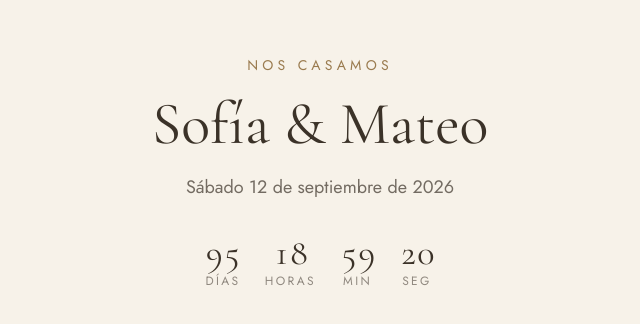
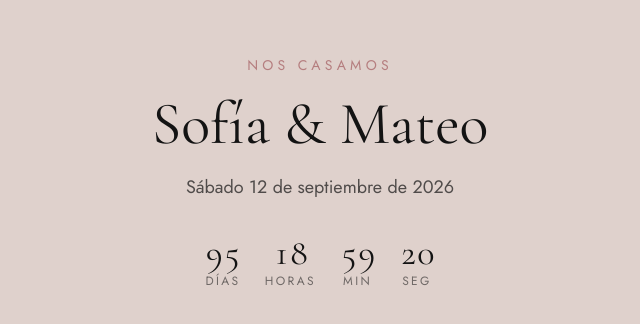
Before and after one commit to LUC45G/invite-camera-events, a Next.js app: page /nuestra-boda in a window 1280 px wide. Shown: the part 228-552 px from the top of the page, without its empty margins (320-960 px from the left). Built offline with nearby package versions, Linux system fonts and the light colour scheme.

Commit message:
fix(invitation): colores nuevos, imagen no cortada, audit accesibilidad

```diff
--- a/app/[slug]/page.tsx
+++ b/app/[slug]/page.tsx
@@ -21,13 +21,13 @@ export default async function Page({ params, searchParams }: Props) {
 
   return (
     <div className="snap-container">
-      {/* 1. Hero — full-screen, centrado */}
+      {/* 1. Hero */}
       <section className="flex min-h-dvh snap-start flex-col items-center justify-center px-6 text-center">
         <Reveal>
           <p className="font-sans text-xs tracking-[0.3em] text-bronze uppercase sm:text-sm">
             Nos casamos
           </p>
-          <h1 className="mt-4 font-serif text-4xl leading-[1.1] text-ink sm:text-6xl">
+          <h1 className="mt-4 font-serif text-4xl leading-[1.1] text-ink sm:text-6xl" style={{ textWrap: "balance" }}>
             {event.coupleNames}
           </h1>
           <p className="mt-4 font-sans text-base text-ink/70 sm:text-lg">
@@ -42,7 +42,7 @@ export default async function Page({ params, searchParams }: Props) {
       {/* 2. Nuestra historia — foto izquierda (65%), texto derecha (35%) */}
       <SplitSection image={event.story.image} alt="Nosotros">
         <Reveal>
-          <h2 className="font-serif text-xl text-ink sm:text-2xl">
+          <h2 className="font-serif text-xl text-ink sm:text-2xl" style={{ textWrap: "balance" }}>
             {event.story.heading}
           </h2>
           {event.story.paragraphs.map((p) => (
@@ -59,7 +59,7 @@ export default async function Page({ params, searchParams }: Props) {
       {/* 3. Ceremonia y festejo — texto izquierda, foto derecha (65%) */}
       <SplitSection image={event.heroImage} alt="Ceremonia" reverse>
         <Reveal>
-          <h2 className="font-serif text-xl text-ink sm:text-2xl">
+          <h2 className="font-serif text-xl text-ink sm:text-2xl" style={{ textWrap: "balance" }}>
             Ceremonia y festejo
           </h2>
           <p className="mt-3 text-sm leading-relaxed text-ink/75 sm:text-base">
@@ -78,18 +78,18 @@ export default async function Page({ params, searchParams }: Props) {
         </Reveal>
       </SplitSection>
 
-      {/* 4. FAQ — solo info */}
+      {/* 4. FAQ */}
       <section className="flex min-h-dvh snap-start flex-col items-center justify-center px-6">
         <Reveal>
           <div className="max-w-lg text-center">
-            <h2 className="font-serif text-xl text-ink sm:text-2xl">Preguntas</h2>
+            <h2 className="font-serif text-xl text-ink sm:text-2xl" style={{ textWrap: "balance" }}>Preguntas</h2>
             <div className="mt-6 flex flex-col gap-5 text-left">
               <div>
                 <h3 className="font-sans text-xs tracking-[0.2em] text-bronze uppercase">
                   Código de vestimenta
                 </h3>
                 <p className="mt-1 text-sm leading-relaxed text-ink/75 sm:text-base">
-                  Elegante. Evitar color blanco o beige para no competir con la novia.
+                  Elegante. Evitar color blanco o beige.
                 </p>
               </div>
               <div>
@@ -97,7 +97,7 @@ export default async function Page({ params, searchParams }: Props) {
                   Horario
                 </h3>
                 <p className="mt-1 text-sm leading-relaxed text-ink/75 sm:text-base">
-                  La ceremonia empieza a las {event.time}. Te pedimos llegar 10 minutos antes.
+                  La ceremonia empieza a las {event.time}. Llegar 10 minutos antes.
                 </p>
               </div>
               <div>
@@ -105,7 +105,7 @@ export default async function Page({ params, searchParams }: Props) {
                   Estacionamiento
                 </h3>
                 <p className="mt-1 text-sm leading-relaxed text-ink/75 sm:text-base">
-                  El salón cuenta con estacionamiento propio. También se puede estacionar en la vereda.
+                  El salón tiene estacionamiento propio.
                 </p>
               </div>
               <div>
@@ -113,7 +113,7 @@ export default async function Page({ params, searchParams }: Props) {
                   Niños
                 </h3>
                 <p className="mt-1 text-sm leading-relaxed text-ink/75 sm:text-base">
-                  Los invitamos a celebrar con todos, pero la fiesta es solo para adultos.
+                  La fiesta es solo para adultos.
                 </p>
               </div>
             </div>
@@ -121,7 +121,7 @@ export default async function Page({ params, searchParams }: Props) {
         </Reveal>
       </section>
 
-      {/* 5. RSVP — centrado */}
+      {/* 5. RSVP */}
       <section className="flex min-h-dvh snap-start flex-col items-center justify-center px-6">
         <Reveal>
           <div className="w-full max-w-md">
@@ -131,12 +131,11 @@ export default async function Page({ params, searchParams }: Props) {
               </p>
             ) : !tokenValid ? (
               <p className="text-center text-sm leading-relaxed text-ink/75 sm:text-base">
-                Este link de confirmación no es válido. Revisá el mensaje que te
-                enviamos.
+                Este link no es válido. Revisá el mensaje que te enviamos.
               </p>
             ) : existing ? (
               <div className="flex flex-col gap-2">
-                <h2 className="text-center font-serif text-xl text-ink sm:text-2xl">
+                <h2 className="text-center font-serif text-xl text-ink sm:text-2xl" style={{ textWrap: "balance" }}>
                   Ya confirmaste tu asistencia
                 </h2>
                 <p className="text-center text-sm leading-relaxed text-ink/75 sm:text-base">
@@ -153,7 +152,7 @@ export default async function Page({ params, searchParams }: Props) {
               </div>
             ) : (
               <div className="flex flex-col gap-4">
-                <h2 className="text-center font-serif text-xl text-ink sm:text-2xl">
+                <h2 className="text-center font-serif text-xl text-ink sm:text-2xl" style={{ textWrap: "balance" }}>
                   Confirmá tu asistencia
                 </h2>
                 <RSVPForm
--- a/app/globals.css
+++ b/app/globals.css
@@ -1,11 +1,12 @@
 @import "tailwindcss";
 
 :root {
-  --cream: #f7f2e9;
-  --champagne: #e9dfc9;
-  --ivory: #fffdf7;
-  --ink: #3b3228;
-  --bronze: #9a7b4f;
+  --cream: #DFD1CC;
+  --champagne: #B57E7F;
+  --ivory: #FFFFFF;
+  --ink: #131313;
+  --bronze: #B57E7F;
+  --navy: #000080;
 }
 
 @theme inline {
@@ -14,6 +15,7 @@
   --color-ivory: var(--ivory);
   --color-ink: var(--ink);
   --color-bronze: var(--bronze);
+  --color-navy: var(--navy);
   --font-serif: var(--font-serif);
   --font-sans: var(--font-sans);
 }
@@ -37,7 +39,7 @@ body {
 
 /* Focus visible global */
 :focus-visible {
-  outline: 2px solid var(--bronze);
+  outline: 2px solid var(--navy);
   outline-offset: 2px;
 }
 
--- a/components/Reveal.tsx
+++ b/components/Reveal.tsx
@@ -5,10 +5,9 @@ import { useEffect, useRef } from "react";
 type Props = {
   children: React.ReactNode;
   className?: string;
-  stagger?: boolean;
 };
 
-export function Reveal({ children, className = "", stagger = false }: Props) {
+export function Reveal({ children, className = "" }: Props) {
   const ref = useRef<HTMLDivElement>(null);
 
   useEffect(() => {
@@ -37,10 +36,7 @@ export function Reveal({ children, className = "", stagger = false }: Props) {
   }, []);
 
   return (
-    <div
-      ref={ref}
-      className={`${stagger ? "reveal-stagger" : "reveal"} ${className}`}
-    >
+    <div ref={ref} className={`reveal ${className}`}>
       {children}
     </div>
   );
--- a/components/SplitSection.tsx
+++ b/components/SplitSection.tsx
@@ -8,35 +8,30 @@ type Props = {
   children: ReactNode;
 };
 
-// Sección full-screen con foto (65%) y contenido (35%).
-// reverse=true: texto a la izquierda, foto a la derecha.
-// Mobile: siempre foto arriba, contenido abajo.
 export function SplitSection({ image, alt, reverse, children }: Props) {
   return (
     <section
-      className={`grid min-h-dvh snap-start ${
+      className={`grid min-h-dvh snap-start grid-rows-[1fr] ${
         reverse ? "grid-cols-[35fr_65fr]" : "grid-cols-[65fr_35fr]"
-      } max-md:grid-cols-1 max-md:min-h-dvh`}
+      } max-md:grid-cols-1`}
     >
-      {/* Texto — primero en DOM para que order funcione bien en desktop */}
       <div
-        className={`flex flex-col items-center justify-center px-8 py-16 max-md:px-6 max-md:py-12 ${
-          reverse ? "md:order-1" : "md:order-2"
-        } max-md:order-2`}
+        className={`flex flex-col items-center justify-center overflow-y-auto px-8 py-16 max-md:px-6 max-md:py-12 ${
+          reverse ? "max-md:order-2 md:col-start-1" : "max-md:order-2 md:col-start-2"
+        }`}
       >
         {children}
       </div>
-      {/* Foto */}
       <div
-        className={`relative min-h-[50dvh] overflow-hidden ${
-          reverse ? "max-md:order-1" : "max-md:order-1"
+        className={`relative h-full overflow-hidden ${
+          reverse ? "max-md:order-1 md:col-start-2" : "max-md:order-1 md:col-start-1"
         }`}
       >
         <Image
           src={image}
           alt={alt}
           fill
-          sizes="(max-width: 768px) 100vw, 65vw"
+          sizes={reverse ? "(max-width: 768px) 100vw, 35vw" : "(max-width: 768px) 100vw, 65vw"}
           className="object-cover"
         />
       </div>
```
